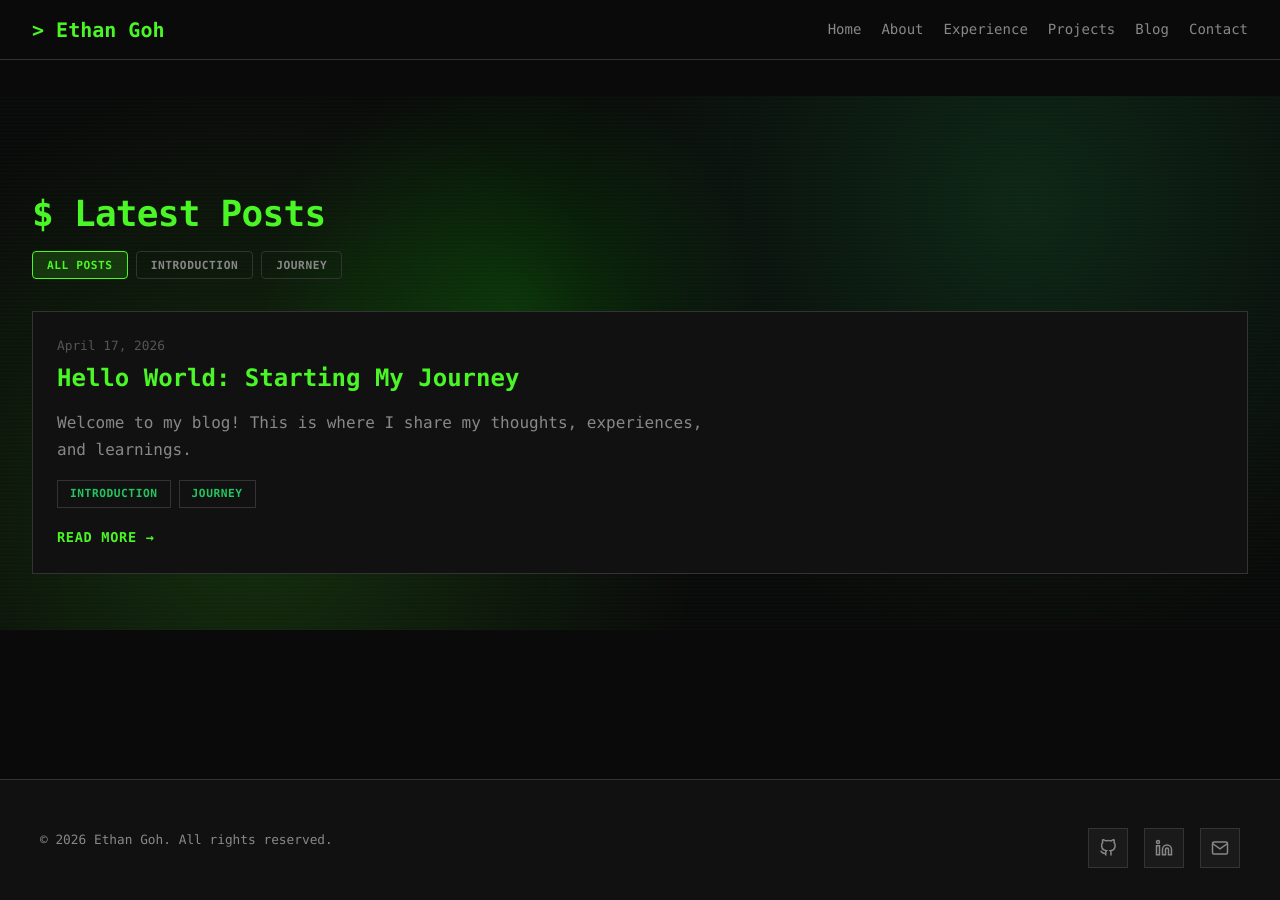
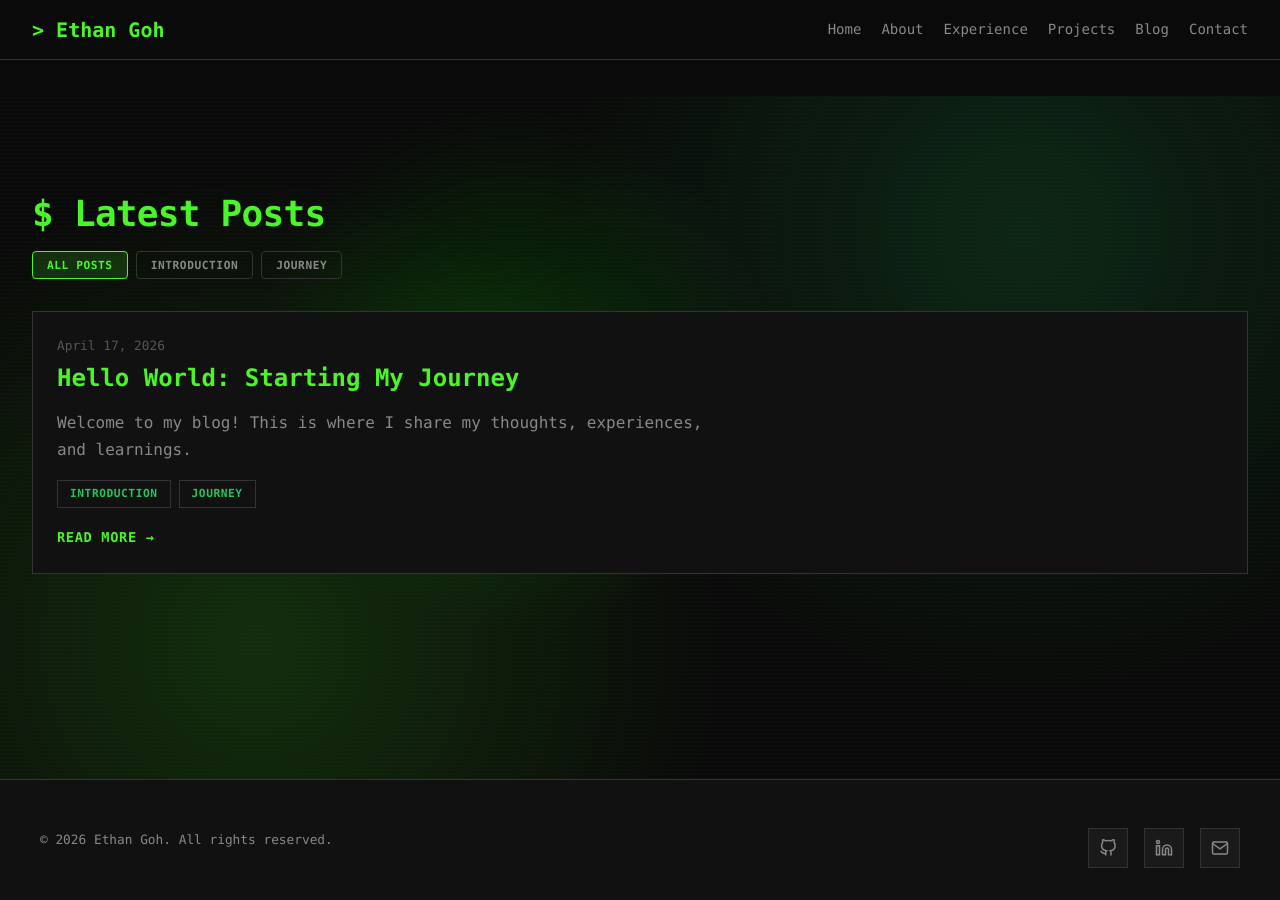
Before and after one commit to ethantrainshard/profile-blog-site, a Jekyll site: the page built from blog.html, in a window 1280 px wide. Built offline with Jekyll 4.4.1, drawn with Linux system fonts in a browser that asks for light colours.

Commit message:
fix: remove black border at the bottom of Blog List page part 2

```diff
--- a/css/main.css
+++ b/css/main.css
@@ -854,6 +854,7 @@ section {
    BLOG LAYOUT
    ============================================ */
 .blog-list {
+  flex: 1;
   max-width: none;
   margin-left: 0;
   margin-right: 0;
@@ -1909,6 +1910,8 @@ footer {
 
 main {
   flex: 1;
+  display: flex;
+  flex-direction: column;
   padding-top: 6rem;
 }
 
```
